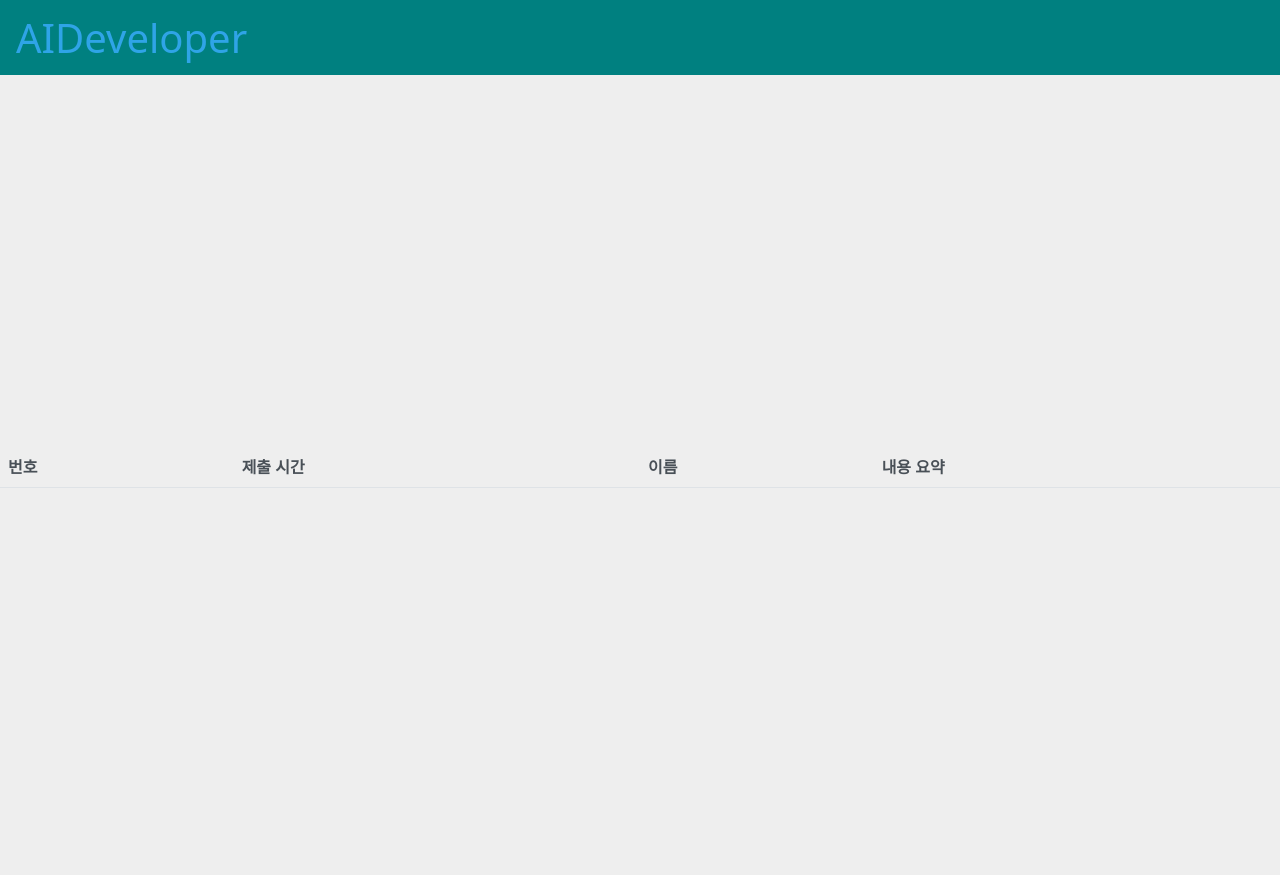
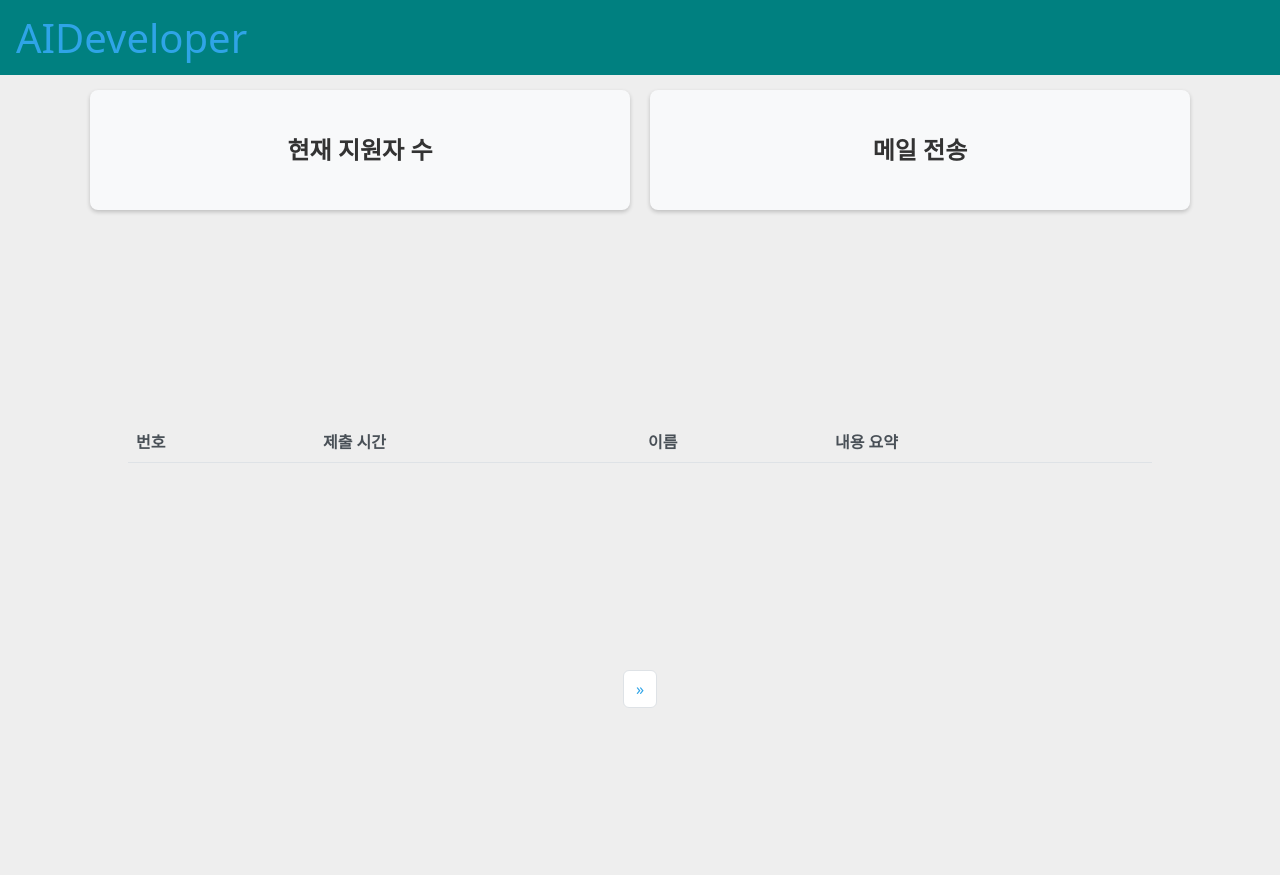
Before and after one commit to PNU-AID/AID_WEB_backend, a FastAPI app: page /admin in a window 1280 px wide. After the commit the page ends 708 px from the top, so only its background shows below. Run offline with FastAPI, Linux system fonts and the light colour scheme; data that the repository does not hold is empty; parts of the project's set-up code (start-up, migrations or seed data) failed here and were passed over; some libraries are stand-ins or nearby versions.

Commit message:
style: pagination nav 변경 style: dashboard containor 추가

```diff
--- a/templates/submission_list.html
+++ b/templates/submission_list.html
@@ -2,20 +2,70 @@
 
 {% block head %}
 <title>Submission list</title>
+<style>
+    .dashboard-container {
+        display: flex;
+        flex-wrap: wrap;
+        justify-content: center;
+        align-items: center;
+        height: 200px; /* Adjust the height as needed */
+        margin-top: -25px;
+    }
 
+    .dashboard-block {
+        flex: 0 0 calc(50% - 100px); /* Adjust the width and margin as needed */
+        height: 120px;
+        margin: 10px;
+        background-color: #f8f9fa;
+        border-radius: 8px;
+        display: flex;
+        justify-content: center;
+        align-items: center;
+        font-size: 24px;
+        font-weight: bold;
+        color: #333;
+        text-align: center;
+        box-shadow: 0 2px 4px rgba(0, 0, 0, 0.2);
+    }
+
+    .list-container {
+        display: flex;
+        justify-content: center;
+        align-items: center;
+        height: 300px; /* Adjust the height as needed */
+        margin-top: 50px; /* Adjust the margin-top as needed */
+    }
+
+    .table {
+        width: 80%;
+    }
+
+    nav {
+        margin-top: 70px; /* Adjust the margin-top as needed */
+    }
+</style>
 {% endblock head %}
 
 {% block content %}
 {% include 'nav.html' %}
 
-<div class="d-flex flex-column justify-content-center align-items-center" style="height: 100vh;">
+<div class="dashboard-container">
+    <div class="dashboard-block">
+        <span>현재 지원자 수</span>
+    </div>
+    <div class="dashboard-block">
+        <span>메일 전송</span>
+    </div>
+</div>
+
+<div class="list-container">
     <table class="table">
         <thead>
             <tr>
-              <th scope="col">번호</th>
-              <th scope="col">제출 시간</th>
-              <th scope="col">이름</th>
-              <th scope="col">내용 요약</th>
+                <th scope="col">번호</th>
+                <th scope="col">제출 시간</th>
+                <th scope="col">이름</th>
+                <th scope="col">내용 요약</th>
             </tr>
         </thead>
         <tbody>
@@ -29,18 +79,26 @@
             {% endfor %}
         </tbody>
     </table>
-
-
-<div role = "navigation">
-    <table>
-        <tbody>
-            {% for x in range(first_idx, last_idx+1) %}
-            <td>
-                <a class = "p1" href = "/admin/?submit_page={{x}}" >{{x}}</a>
-            </td>
-            {% endfor %}
-        </tbody>
-    </table>
 </div>
 
+<nav>
+    <ul class="pagination justify-content-center">
+        {% if cur_page != 1 %}
+            <li class="page-item">
+                <a class="page-link" href="/admin/?submit_page={{ cur_page-1 }}">&laquo;</a>
+            </li>
+        {% endif %}
+        {% for x in range(first_idx, last_idx+1) %}
+            <li class="page-item {% if x == cur_page %}active{% endif %}">
+                <a class="page-link" href="/admin/?submit_page={{ x }}">{{ x }}</a>
+            </li>
+        {% endfor %}
+        {% if cur_page != last_page %}
+            <li class="page-item">
+                <a class="page-link" href="/admin/?submit_page={{ cur_page+1 }}">&raquo;</a>
+            </li>
+        {% endif %}
+    </ul>
+</nav>
+
 {% endblock content %}
```
